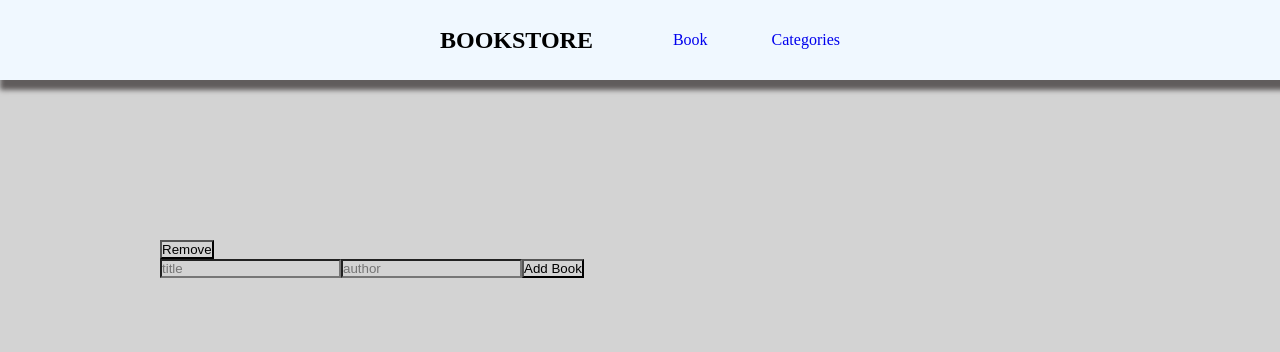
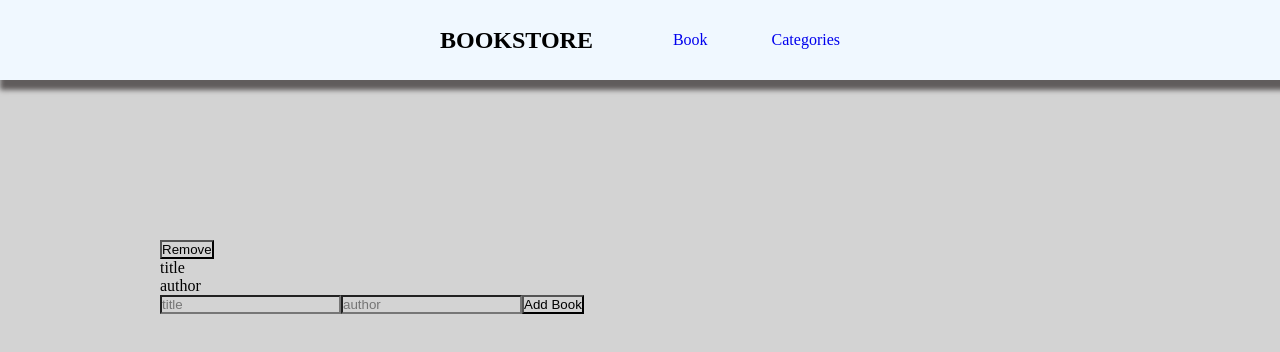
Before and after one commit to Haadiiii/Bookstore, a React (Vite) app: page /book in a window 1280 px wide. Shown: the top 352 px of the page. Built offline with nearby package versions, Linux system fonts and the light colour scheme.

Commit message:
fix linters

```diff
--- a/src/Components/BookList.jsx
+++ b/src/Components/BookList.jsx
@@ -8,8 +8,8 @@ const Booklist = () => (
   <div className="book">
     <button type="button">Remove</button>
     <div>
-      <Book name="title" />
-      <Book name="author" />
+      <Book title="title" />
+      <Book title="author" />
     </div>
     <div>
       <Form />
```
